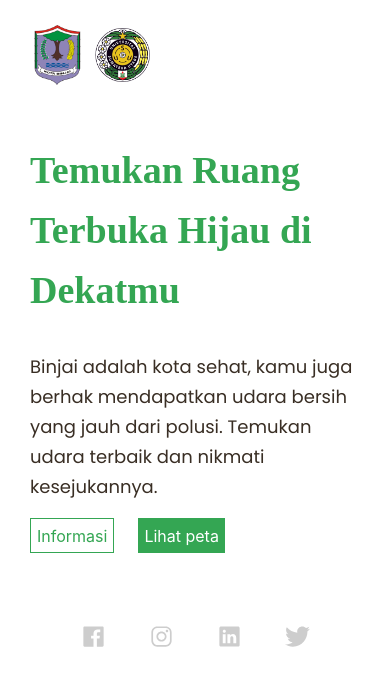
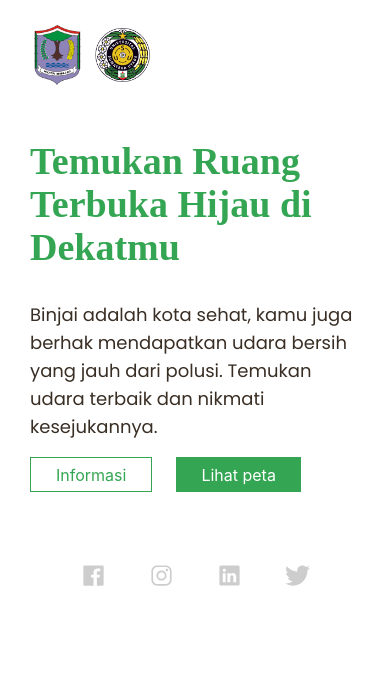
Before and after one commit to AmienulRana/landing-page-binjai, a plain HTML site: page index.html in a window 390 px wide. Drawn offline with nearby package versions, Linux system fonts and the light colour scheme; a web font is replaced by a local one.

Commit message:
=edit line height dan ukuran button

```diff
--- a/src/css/index.css
+++ b/src/css/index.css
@@ -22,14 +22,14 @@ p.description-home {
   color: #392e24;
 }
 button.informasi {
-  width: 25%;
+  width: max-content;
   background: transparent;
   border: 1px solid #34a653;
   color: #34a653;
   height: 35px;
 }
 button.lihat-peta {
-  width: 25%;
+  width: max-content;
   background: #34a653;
   border: none;
   color: white;
@@ -44,8 +44,11 @@ button.lihat-peta {
   height: 27px;
   color: #cdcdcd;
 }
+.col-monumen {
+  height: 100vh;
+}
 img.img-monumen_binjai {
-  height: 100%;
+  height: 100vh;
   width: 100%;
 }
 .col-monumen .position-absolute {
@@ -62,23 +65,16 @@ img.img-monumen_binjai {
 @media (max-width: 575.98px) {
   .title-page {
     font-size: 38px;
+    line-height: 43px !important;
   }
   p.description-home {
-    line-height: 30px;
+    line-height: 28px;
   }
   button.informasi {
-    width: max-content;
-    padding: auto 10px;
-    background: transparent;
-    border: 1px solid #34a653;
-    color: #34a653;
-    height: 35px;
+    padding: 0 25px;
   }
   button.lihat-peta {
-    width: max-content;
-    background: #34a653;
-    border: none;
-    color: white;
+    padding: 0 25px;
   }
 }
 
```
